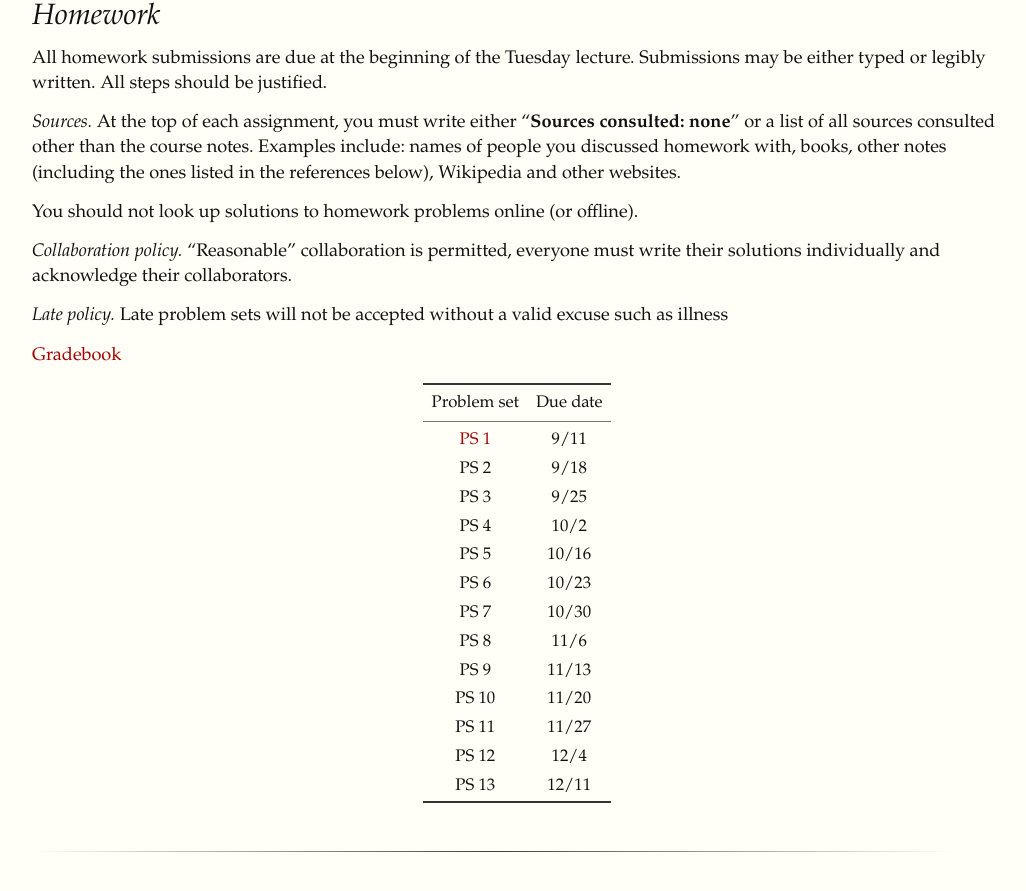
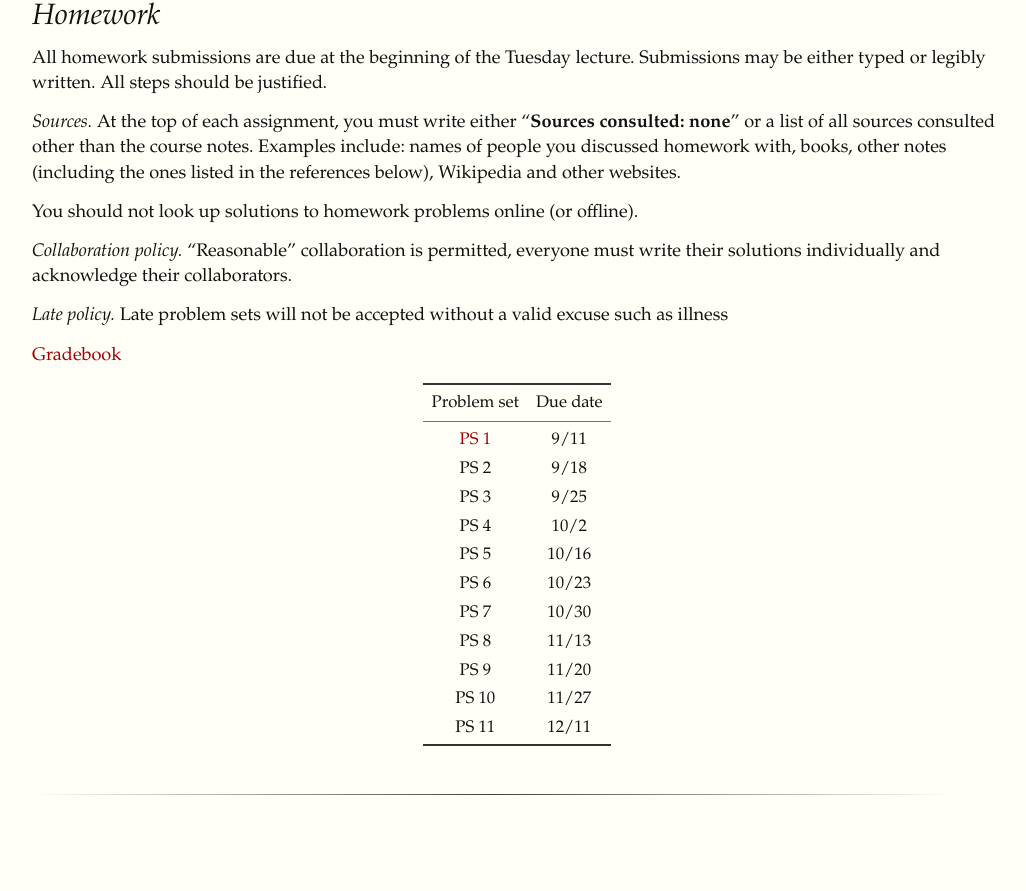
Before and after one commit to yufeizhao/yufeizhao.github.io, a Jekyll site: the page built from 211/index.md, in a window 1280 px wide and 900 px high, scrolled down 1247 px. Shown: the top 891 px of the window, without its empty margins (123-1149 px from the left). Built offline with Jekyll 4.4.1, drawn with Linux system fonts in a browser that asks for light colours; nearby versions of some CDN libraries; after the commit the page ends 2089 px from its top, so only the background shows below that.

Commit message:
pset dues

```diff
--- a/211/index.md
+++ b/211/index.md
@@ -75,9 +75,7 @@ _Late policy._ Late problem sets will not be accepted without a valid excuse suc
 | PS 5 | 10/16 |
 | PS 6 | 10/23 |
 | PS 7 | 10/30 |
-| PS 8 | 11/6 |
-| PS 9 | 11/13 |
-| PS 10 | 11/20 |
-| PS 11 | 11/27 |
-| PS 12 | 12/4 |
-| PS 13 | 12/11 |
+| PS 8 | 11/13 |
+| PS 9 | 11/20 |
+| PS 10 | 11/27 |
+| PS 11 | 12/11 |
```
